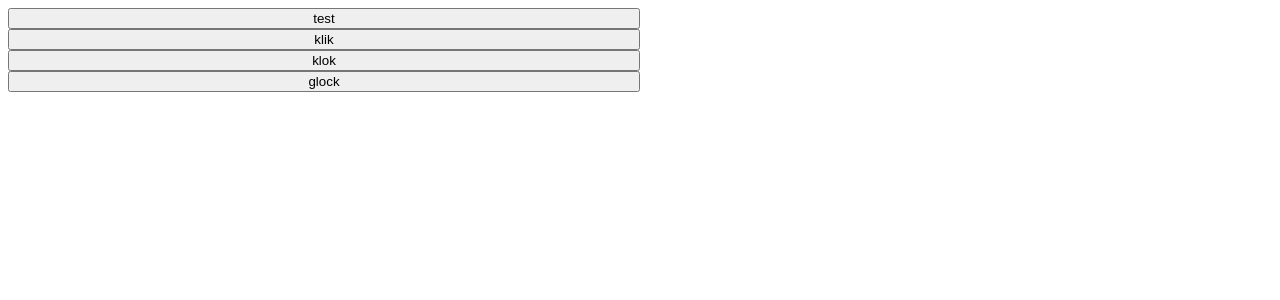
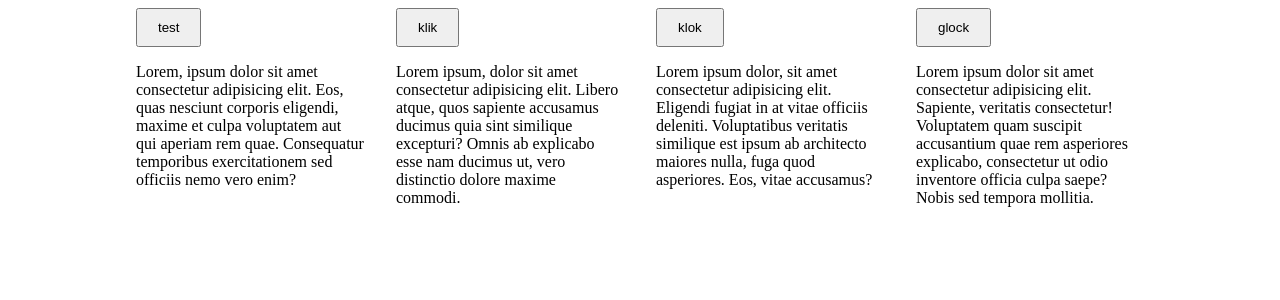
Before and after one commit to ThomasvanGastel2/C2-Codecamp, a PHP site: page /wiki/wiki.php in a window 1280 px wide. Shown: the top 300 px of the page. Run offline with PHP 8.4, Linux system fonts and the light colour scheme; a stand-in replaces the project's code that opens the database connection.

Commit message:
styling button

```diff
--- a/css/style.css
+++ b/css/style.css
@@ -1,7 +1,17 @@
-
+html{
+    max-width: 1024px;
+    margin: 0 auto;
+}
 /* Wiki MainPage */
 .button_wiki{
+
     display: grid;
     grid-template-columns: 1fr 1fr 1fr 1fr;
-    grid-template-columns: 50%;
+    grid-gap: 2rem;
 }
+
+.button_wiki button{
+    padding: 10px;
+    padding-left: 20px;
+    padding-right: 20px;
+}
--- a/wiki/wiki.php
+++ b/wiki/wiki.php
@@ -9,10 +9,22 @@
 </head>
 <body>
     <div class="button_wiki">
-        <button>test</button>
-        <button>klik</button>
-        <button>klok</button>
-        <button>glock</button>
+        <div class="boeken">
+            <button>test</button>
+            <p>Lorem, ipsum dolor sit amet consectetur adipisicing elit. Eos, quas nesciunt corporis eligendi, maxime et culpa voluptatem aut qui aperiam rem quae. Consequatur temporibus exercitationem sed officiis nemo vero enim?</p>
+        </div>
+        <div class="cirkelzagen">
+            <button>klik</button>
+            <p>Lorem ipsum, dolor sit amet consectetur adipisicing elit. Libero atque, quos sapiente accusamus ducimus quia sint similique excepturi? Omnis ab explicabo esse nam ducimus ut, vero distinctio dolore maxime commodi.</p>
+        </div>
+        <div class="kettingzagen">
+            <button>klok</button>
+            <p>Lorem ipsum dolor, sit amet consectetur adipisicing elit. Eligendi fugiat in at vitae officiis deleniti. Voluptatibus veritatis similique est ipsum ab architecto maiores nulla, fuga quod asperiores. Eos, vitae accusamus?</p>
+        </div>
+        <div class="hamers">
+            <button>glock</button>
+            <p>Lorem ipsum dolor sit amet consectetur adipisicing elit. Sapiente, veritatis consectetur! Voluptatem quam suscipit accusantium quae rem asperiores explicabo, consectetur ut odio inventore officia culpa saepe? Nobis sed tempora mollitia.</p>
+        </div>
     </div>
 </body>
 </html>
```
